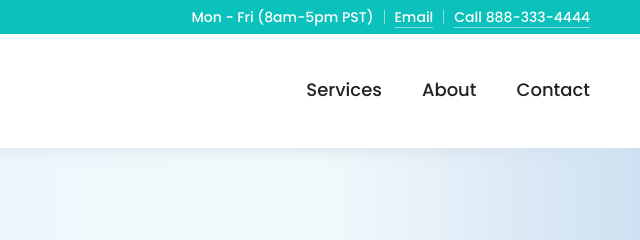
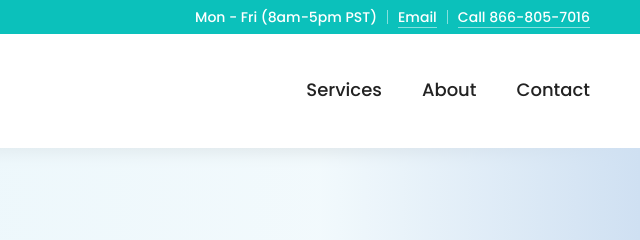
Before and after one commit to eternalistic/summit-anesthesia, an Eleventy site: page src/index.md in a window 1280 px wide. Shown: the top 240 px of the page, 640-1280 px from the left. Built offline with nearby package versions, Linux system fonts and the light colour scheme; Eleventy itself is replaced by a stand-in of ours; files that its build step writes are made by us from their sources.

Commit message:
Updated phone number

```diff
--- a/src/_includes/layout.html
+++ b/src/_includes/layout.html
@@ -45,7 +45,7 @@
           <ul class="header-top__menu">
             <li class="header-top__menu-item">Mon - Fri (8am-5pm PST)</li>
             <li class="header-top__menu-item medium-up"><a href="mailto:me@me.com">Email</a></li>
-            <li class="header-top__menu-item"><a href="tel:888333444">Call 888-333-4444</a></li>
+            <li class="header-top__menu-item"><a href="tel:8668057016">Call 866-805-7016</a></li>
           </ul>
         </div>
       </div>
```
